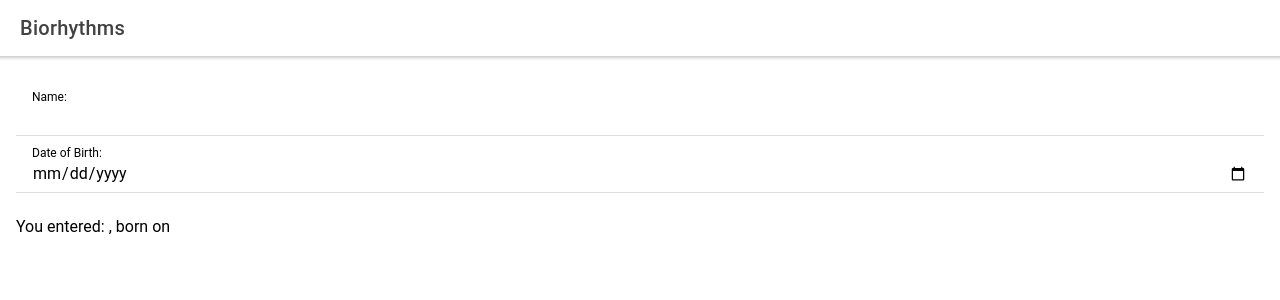
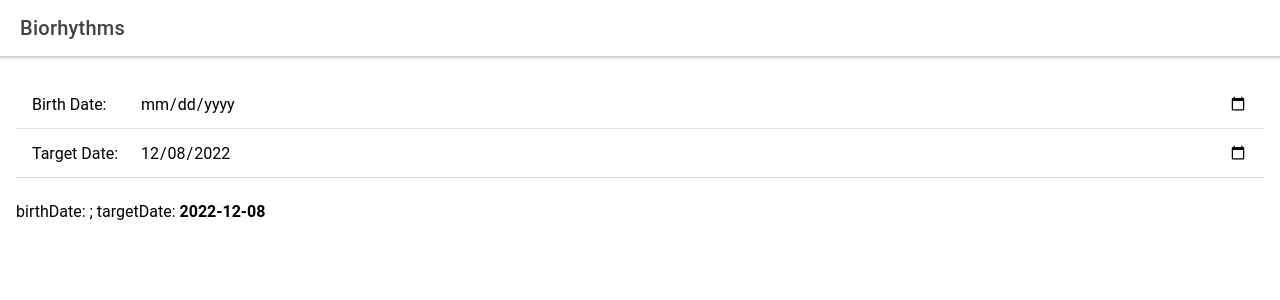
Before and after one commit to mirkonasato/ionic-react-biorhythm-calculator, a React (Create React App) app: page / in a window 1280 px wide. Shown: the top 300 px of the page. Built offline with nearby package versions, Linux system fonts and the light colour scheme.

Commit message:
Target Date

```diff
--- a/src/App.js
+++ b/src/App.js
@@ -1,9 +1,13 @@
 import { IonApp, IonContent, IonHeader, IonInput, IonItem, IonLabel, IonList, IonTitle, IonToolbar } from '@ionic/react';
 import { useState } from 'react';
 
+function getToday() {
+  return new Date().toISOString().slice(0, 'yyyy-mm-dd'.length);
+}
+
 function App() {
-  const [name, setName] = useState('');
   const [birthDate, setBirthDate] = useState('');
+  const [targetDate, setTargetDate] = useState(getToday);
 
   return (
     <IonApp>
@@ -15,24 +19,24 @@ function App() {
       <IonContent className="ion-padding">
         <IonList>
           <IonItem>
-            <IonLabel position="stacked">
-              Name:
-            </IonLabel>
-            <IonInput value={name}
-              onIonChange={(event) => setName(event.detail.value)}
-            />
-          </IonItem>
-          <IonItem>
-            <IonLabel position="stacked">
-              Date of Birth:
+            <IonLabel position="fixed">
+              Birth Date:
             </IonLabel>
             <IonInput type="date" value={birthDate}
               onIonChange={(event) => setBirthDate(event.detail.value)}
             />
           </IonItem>
+          <IonItem>
+            <IonLabel position="fixed">
+              Target Date:
+            </IonLabel>
+            <IonInput type="date" value={targetDate}
+              onIonChange={(event) => setTargetDate(event.detail.value)}
+            />
+          </IonItem>
         </IonList>
         <p>
-          You entered: <b>{name}</b>, born on <b>{birthDate}</b>
+          birthDate: <b>{birthDate}</b>; targetDate: <b>{targetDate}</b>
         </p>
       </IonContent>
     </IonApp>
```
